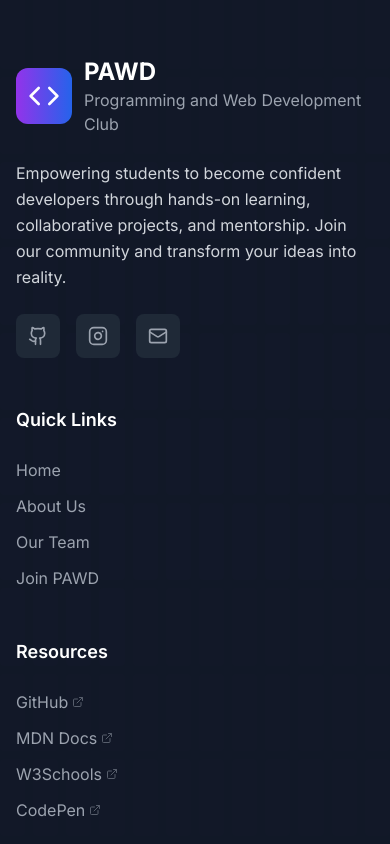
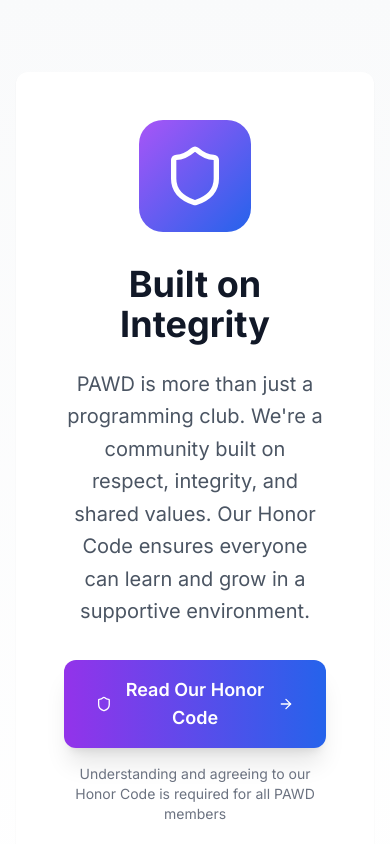
Before and after one commit to programmingcvhs/programmingcvhs.github.io, a Next.js app: page /about in a window 390 px wide. Shown: the part 6320-7164 px from the top of the page. Built offline with nearby package versions, Linux system fonts and the light colour scheme.

Commit message:
Update page.tsx

```diff
--- a/app/about/page.tsx
+++ b/app/about/page.tsx
@@ -1,8 +1,10 @@
 'use client'
 
 import { motion } from 'framer-motion'
-import { BookOpen, Palette, Lightbulb, Trophy, Target, Clock, Users, Star } from 'lucide-react'
+import { BookOpen, Palette, Lightbulb, Trophy, Target, Clock, Users, Star, Shield, ArrowRight } from 'lucide-react'
 import { Card } from '@/components/ui/Card'
+import { Button } from '@/components/ui/Button'
+import Link from 'next/link'
 
 const phases = [
   {
@@ -328,6 +330,49 @@ export default function AboutPage() {
           </motion.div>
         </div>
       </section>
+
+      {/* Honor Code Link Section */}
+      <section className="py-20 bg-gradient-to-b from-gray-50 to-white">
+        <div className="container mx-auto px-4">
+          <motion.div
+            initial={{ opacity: 0, y: 30 }}
+            whileInView={{ opacity: 1, y: 0 }}
+            viewport={{ once: true }}
+            transition={{ duration: 0.6 }}
+            className="text-center"
+          >
+            <Card className="p-12 shadow-2xl bg-white border-0 max-w-4xl mx-auto">
+              <div className="flex justify-center mb-8">
+                <div className="p-6 bg-gradient-to-br from-purple-500 to-blue-600 rounded-3xl">
+                  <Shield className="w-16 h-16 text-white" />
+                </div>
+              </div>
+
+              <h2 className="text-4xl lg:text-5xl font-bold mb-6 text-gray-900">
+                Built on Integrity
+              </h2>
+
+              <p className="text-xl text-gray-600 mb-8 leading-relaxed max-w-2xl mx-auto">
+                PAWD is more than just a programming club. We're a community built on respect,
+                integrity, and shared values. Our Honor Code ensures everyone can learn and
+                grow in a supportive environment.
+              </p>
+
+              <Link href="/honor-code">
+                <Button className="bg-gradient-to-r from-purple-600 to-blue-600 hover:from-purple-700 hover:to-blue-700 text-white font-semibold py-4 px-8 text-lg rounded-xl shadow-xl hover:shadow-2xl transition-all duration-300">
+                  <Shield className="w-5 h-5 mr-2" />
+                  Read Our Honor Code
+                  <ArrowRight className="w-5 h-5 ml-2" />
+                </Button>
+              </Link>
+
+              <p className="text-gray-500 text-sm mt-4">
+                Understanding and agreeing to our Honor Code is required for all PAWD members
+              </p>
+            </Card>
+          </motion.div>
+        </div>
+      </section>
     </div>
   )
 }
```
